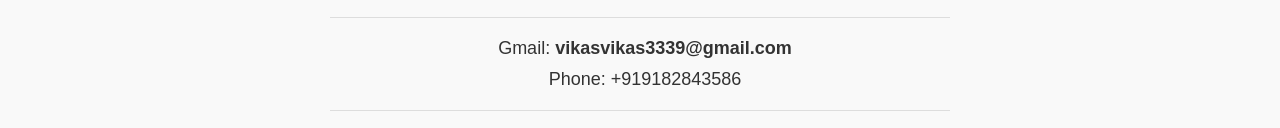
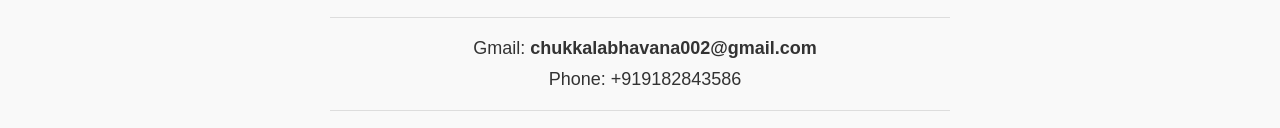
Before and after one commit to DevelopmentAtSelf/AfameTechnologies, a plain HTML site: page profile.html in a window 1280 px wide. Shown: the part 728-856 px from the top of the page. Drawn offline with Linux system fonts and the light colour scheme; some icons are missing.

Commit message:
Update profile.html

```diff
--- a/profile.html
+++ b/profile.html
@@ -43,7 +43,7 @@
     <h2>Contact</h2>
     <hr>
     <div class="contact-info">
-        <p><i class="fas fa-envelope"></i> Gmail: <a href="mailto:chukkalabhavana002@gmail.com">vikasvikas3339@gmail.com</a></p>
+        <p><i class="fas fa-envelope"></i> Gmail: <a href="mailto:chukkalabhavana002@gmail.com">chukkalabhavana002@gmail.com</a></p>
         <p><i class="fas fa-phone-alt"></i> Phone: +919182843586</p>
     </div>
     <hr>
```
